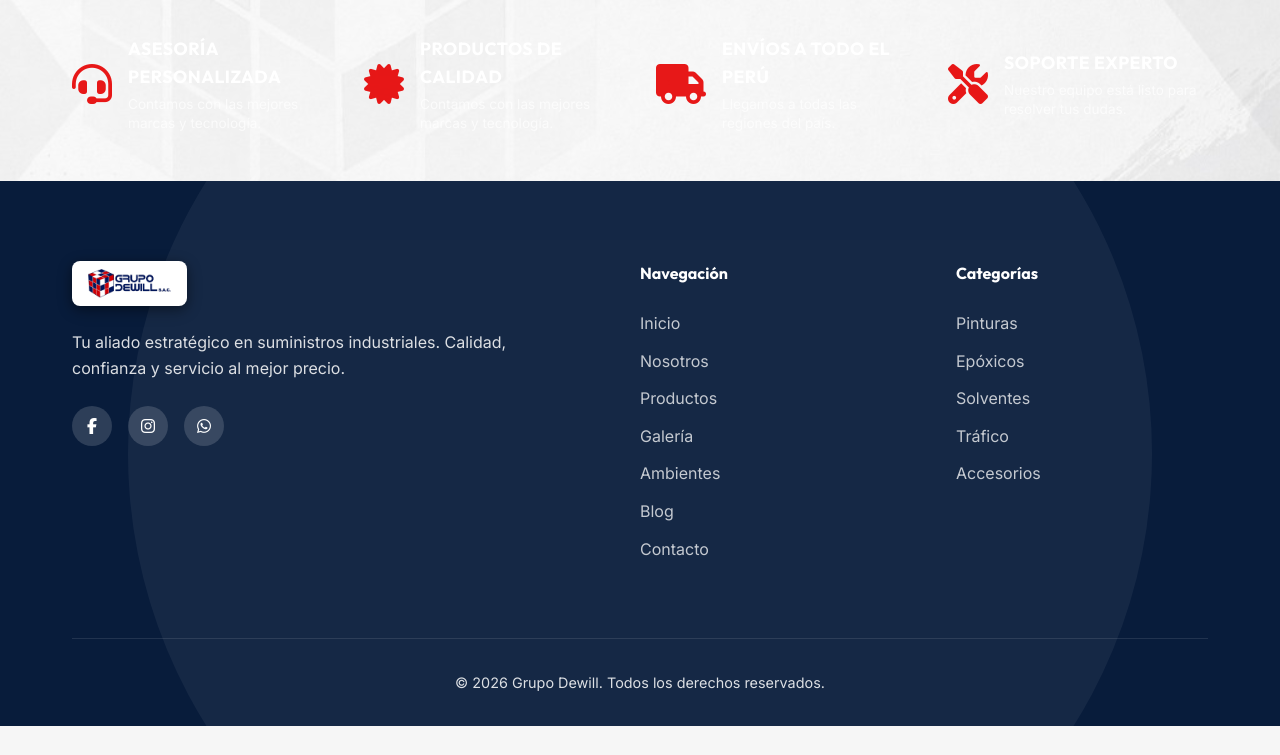
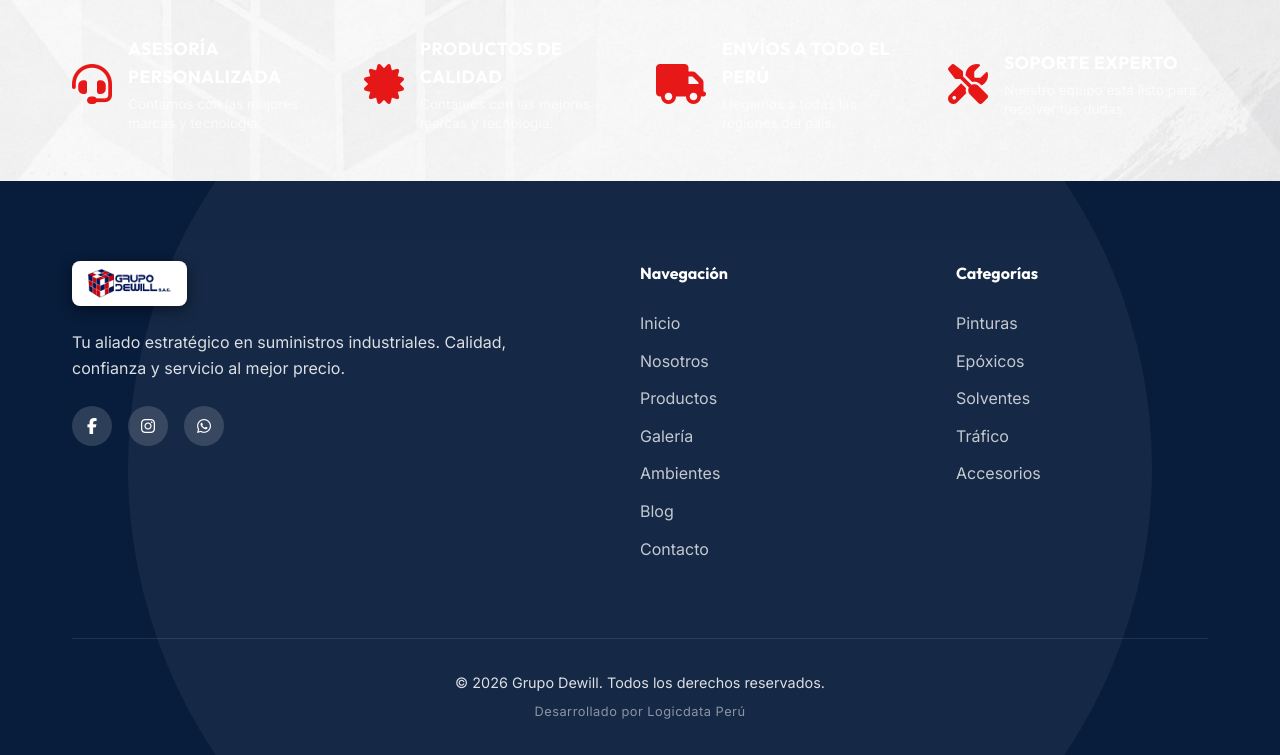
Before and after one commit to alemherb-sketch/grupo-dewill, a Flask app: page /blog in a window 1280 px wide. Shown: the part 1285-2040 px from the top of the page. Before the commit the page ends 2011 px from the top, so only its background shows below. Run offline with Flask 3, Linux system fonts and the light colour scheme; data that the repository does not hold is empty.

Commit message:
feat: add 'Desarrollado por Logicdata Perú' watermark to footer

```diff
--- a/templates/base.html
+++ b/templates/base.html
@@ -98,6 +98,7 @@
             </div>
             <div class="footer-bottom">
                 <p>&copy; 2026 Grupo Dewill. Todos los derechos reservados.</p>
+                <p style="font-size: 0.8rem; color: rgba(255,255,255,0.5); margin-top: 0.5rem; letter-spacing: 0.5px;">Desarrollado por Logicdata Perú</p>
             </div>
         </div>
     </footer>
```
